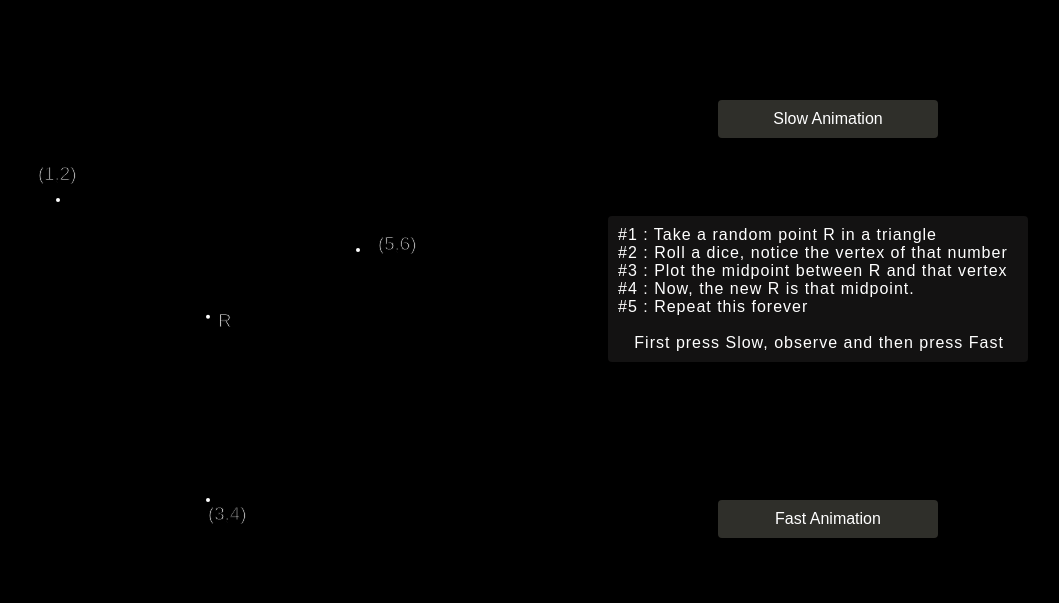
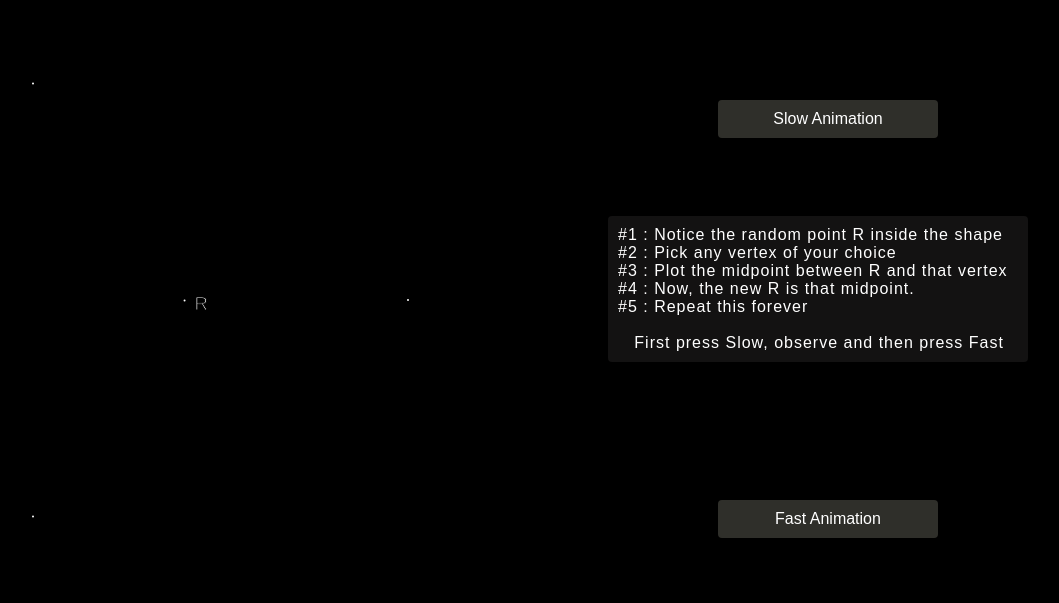
Before and after one commit to kriteesh/Apas, a plain HTML site: page sinuosity_exp.html in a window 1280 px wide. Shown: the whole page, without its empty margins (142-1201 px from the left). Drawn offline with nearby package versions, Linux system fonts and the light colour scheme; grey boxes are pictures that could not be loaded.

Commit message:
Update sinuosity_exp.html

```diff
--- a/sinuosity_exp.html
+++ b/sinuosity_exp.html
@@ -56,23 +56,30 @@
         border-radius: 4px;
 
       }
+      #sides{
+        position: absolute;
+        z-index:1;
+        left: 10%;
+        bottom:100px;
+      }
 
     </style>
 
   </head>
   <body>
     <canvas id="mycanvas" width="600" height="600" style="background:transparent; z-index:1; position:absolute; left:0px; top:0px;"></canvas>
+   <!--  <input id= "sides" type="range" name="points" min="0" max="10" step="1"> -->
      <div id="button2" onclick="slow()">Slow Animation</div>
      <p id="message">
-       #1 : Take a random point R in a triangle <br>
-       #2 : Roll a dice, notice the vertex of that number<br>
+       #1 : Notice the random point R inside the shape <br>
+       #2 : Pick any vertex of your choice <br>
        #3 : Plot the midpoint between R and that vertex<br>
        #4 : Now, the new R is that midpoint. <br>
        #5 : Repeat this forever<br><br>
       &nbsp;&nbsp;&nbsp;First press Slow, observe and then press Fast
      </p>
     <div id="button1" onclick= "fast()">Fast Animation</div>
-    <iframe width="40%" height="0" scrolling="no" frameborder="no" src="https://w.soundcloud.com/player/?url=https%3A//api.soundcloud.com/tracks/115300435&amp;auto_play=true&amp;hide_related=true&amp;show_comments=false&amp;show_user=false&amp;show_reposts=false&amp;visual=false"></iframe>
+    <iframe width="40%" height="0" scrolling="no" frameborder="no" src="https://w.soundcloud.com/player/?url=https%3A//api.soundcloud.com/tracks/260009005&amp;auto_play=true&amp;hide_related=true&amp;show_comments=false&amp;show_user=false&amp;show_reposts=false&amp;visual=false"></iframe>
 
   </body>
 
@@ -87,45 +94,40 @@
 
       function drawPoint(x,y) {
       context.beginPath();
-      context.arc(x, y, 2, 0, Math.PI*2, true);
+      context.arc(x, y, 1, 0, Math.PI*2, true);
       context.fill();
     }
 
 function drawText(message,x,y)
 {
 context.fillText(message, x,y);
-
 context.strokeText(message, x,y );
 }
 
-  point[1]= [200,200] ;
-  point[2] = point[1];
-  drawText("(1,2)",180,180)
-  point[3]= [350,500] ;
-  point[4] = point[3];
-  drawText("(3,4)", 350,520)
-  point[5]= [500,250] ;
-  point[6] = point[5];
-  drawText("(5,6)",520,250)
+// var n = $("#sides").val();
+var n=3;
+for(var j=1; j<=n; j++)
+{
+    var theta = (2*Math.PI*j)/n;
+    var l = 300 + 250*Math.cos(theta);
+    var m = 300 + 250*Math.sin(theta);
+    point[j] = [l,m];
+    console.log(point[j]);
+    // drawText("("+j+")",300 + 260*Math.cos(theta),300 + 260*Math.cos(theta));
+    drawPoint(point[j][0],point[j][1]);
 
-
-
-  for(i=1;i<=6;i+=2)
-  {
-  drawPoint(point[i][0],point[i][1]);
-  }
-
+}
 
   var a = []
-  a[0] = (point[1][0] + point[3][0] + point[5][0] )/3;
-  a[1] = (point[1][1] + point[3][1] + point[5][1])/3;
+  a[0] = 300 + 50*Math.random()
+  a[1] = 300 + 50*Math.random()
   drawPoint(a[0],a[1]);
   drawText("R",a[0]+10,a[1]+10)
   var i = 1;
   function slow(){
 (function myLoop (i) {
    setTimeout(function () {
-    var x = (Math.floor(Math.random() * (6 -1 + 1)) +1);
+    var x = (Math.floor(Math.random() * (n -1 + 1)) +1);
     drawPoint((point[x][0] + a[0])/2,(point[x][1] + a[1])/2);
     a[0] = (point[x][0] + a[0])/2;
     a[1]= (point[x][1] + a[1])/2;         //  your code here
@@ -136,13 +138,13 @@ context.strokeText(message, x,y );
 function fast(){
 (function myLoop (i) {
    setTimeout(function () {
-    var x = (Math.floor(Math.random() * (6 -1 + 1)) +1);
+    var x = (Math.floor(Math.random() * (n -1 + 1)) +1);
     drawPoint((point[x][0] + a[0])/2,(point[x][1] + a[1])/2);
     a[0] = (point[x][0] + a[0])/2;
     a[1]= (point[x][1] + a[1])/2;         //  your code here
       if (--i) myLoop(i);      //  decrement i and call myLoop again if i > 0
-   }, 50)
-})(3000);
+   }, 10)
+})(15000);
 }
 
   // for (var i = 1; i<1000; i++) {
```
